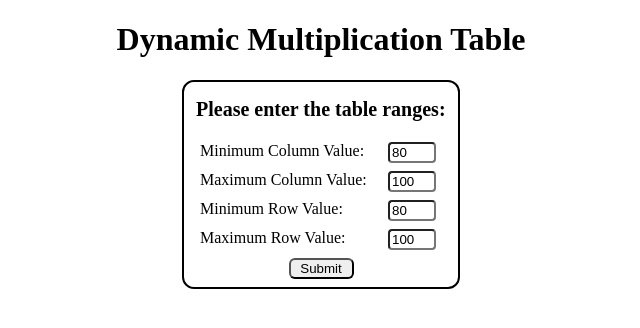
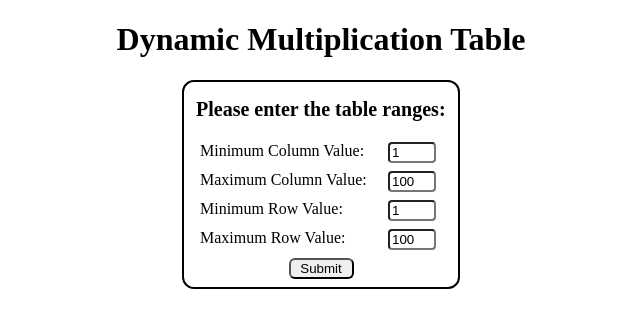
Before and after one commit to sejager/DynamicMultiplicationTable, a plain HTML site: page index.html in a window 1280 px wide. Shown: the full height of the page, 319-959 px from the left. Drawn offline with Linux system fonts and the light colour scheme.

Commit message:
change base value

```diff
--- a/index.html
+++ b/index.html
@@ -19,11 +19,11 @@ This is the HTML page for a dynamic multiplication table.
     <form action="javascript:void(0);">
         <h2>Please enter the table ranges:</h2>
         <label for="mincol">Minimum Column Value:</label>
-        <input type="number" id="mincol" name="mincol" value="80"><br>
+        <input type="number" id="mincol" name="mincol" value="1"><br>
         <label for="maxcol">Maximum Column Value:</label>
         <input type="number" id="maxcol" name="maxcol" value="100"><br>
         <label for="minrow">Minimum Row Value:</label>
-        <input type="number" id="minrow" name="minrow" value="80"><br>
+        <input type="number" id="minrow" name="minrow" value="1"><br>
         <label for="maxrow">Maximum Row Value:</label>
         <input type="number" id="maxrow" name="maxrow" value="100"><br>
         <input type="submit" id="subbtn" value="Submit">
```
